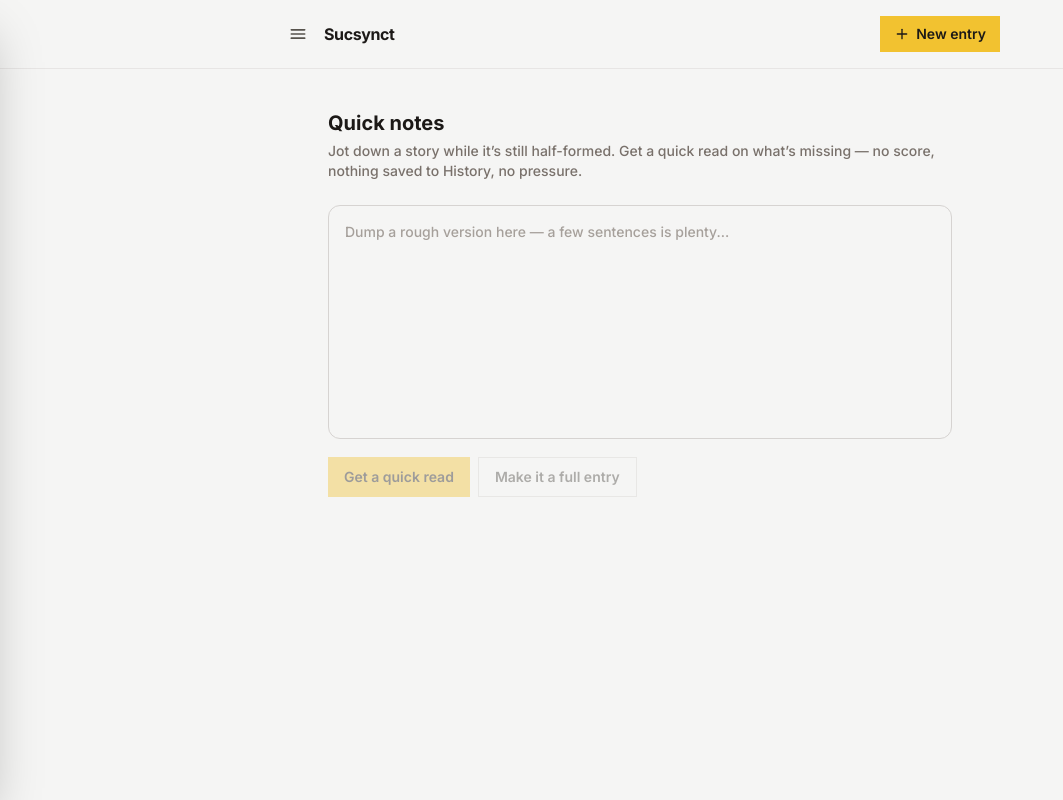
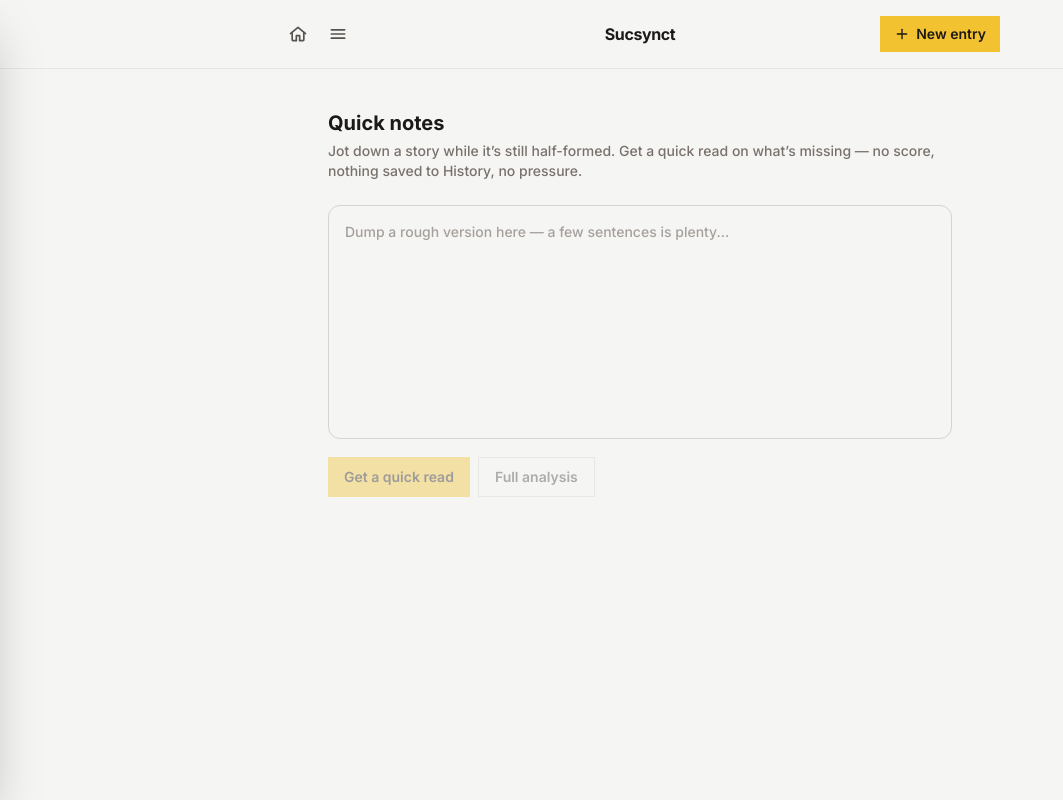
Before and after one commit to hjs-ah/sucsynct, a Next.js app: page /notes in a window 1280 px wide. Shown: the whole page, without its empty margins (0-1063 px from the left). Built offline with nearby package versions, Linux system fonts and the light colour scheme; no server answers.

Commit message:
Nav layout, Lite label, Full analysis, centered mode buttons
Co-Authored-By: Claude Sonnet 5.5 <noreply@anthropic.com>
Claude-Session: https://claude.ai/code/session_017quG5RZFPdWticGYSQjB2Y

```diff
--- a/src/app/new/page.tsx
+++ b/src/app/new/page.tsx
@@ -26,7 +26,7 @@ const NEW_ENTRY_TOUR: TourStep[] = [
   {
     targetId: "tour-analyzer-row",
     title: "How hard we grade",
-    body: "Supportive, Moderate, or Strict — tap to change it any time. It updates your preference everywhere, not just this entry.",
+    body: "Lite, Moderate, or Strict — tap to change it any time. It updates your preference everywhere, not just this entry.",
   },
   {
     targetId: "tour-submit-btn",
@@ -102,7 +102,7 @@ export default function NewEntryPage() {
 
   useEffect(() => {
     getPreferences().then((prefs) => setStrictness(prefs.analyzerStrictness));
-    // Pick up a draft handed off from /notes ("Make it a full entry"), if
+    // Pick up a draft handed off from /notes ("Full analysis"), if
     // there is one, then clear it so it doesn't resurface on a later visit.
     if (typeof window !== "undefined") {
       const draft = window.sessionStorage.getItem("sucsynct:draft-text");
@@ -445,7 +445,7 @@ export default function NewEntryPage() {
           <AnalyzerSelector value={strictness} onChange={handleStrictnessChange} className="w-full" />
         </div>
 
-        <div id="tour-mode-toggle" className="mb-5 flex gap-2">
+        <div id="tour-mode-toggle" className="mb-5 flex justify-center gap-2">
           {MODES.map((m) => (
             <button
               key={m.value}
--- a/src/app/notes/page.tsx
+++ b/src/app/notes/page.tsx
@@ -72,7 +72,7 @@ export default function NotesPage() {
             disabled={!text.trim()}
             className="flex h-10 items-center justify-center rounded-none border border-stone-300 px-4 text-sm font-semibold text-stone-700 hover:border-stone-400 disabled:cursor-not-allowed disabled:opacity-40 dark:border-stone-700 dark:text-stone-300"
           >
-            Make it a full entry
+            Full analysis
           </button>
         </div>
 
--- a/src/app/settings/page.tsx
+++ b/src/app/settings/page.tsx
@@ -24,7 +24,7 @@ const SETTINGS_TOUR: TourStep[] = [
   {
     targetId: "tour-analyzer-settings",
     title: "Tune the feedback",
-    body: "Supportive, Moderate, or Strict — this controls how hard the analyzer leans on every piece you submit.",
+    body: "Lite, Moderate, or Strict — this controls how hard the analyzer leans on every piece you submit.",
   },
 ];
 
--- a/src/components/nav-bar.tsx
+++ b/src/components/nav-bar.tsx
@@ -1,27 +1,36 @@
 import Link from "next/link";
 import { NavDrawer } from "@/components/nav-drawer";
-import { PlusIcon } from "@/components/icons";
+import { HomeIcon, PlusIcon } from "@/components/icons";
 
 export function NavBar() {
   return (
     <header className="border-b border-stone-200 dark:border-stone-800">
-      <div className="mx-auto flex max-w-3xl items-center justify-between gap-2 px-4 py-3 sm:px-6 sm:py-4">
-        <div className="flex items-center gap-2">
-          <NavDrawer />
+      <div className="mx-auto grid max-w-3xl grid-cols-[1fr_auto_1fr] items-center gap-2 px-4 py-3 sm:px-6 sm:py-4">
+        <div className="flex items-center gap-1">
           <Link
             href="/"
-            className="shrink-0 text-base font-bold tracking-tight text-stone-900 dark:text-stone-50"
+            title="Home"
+            aria-label="Home"
+            className="flex h-9 w-9 shrink-0 items-center justify-center rounded-none text-stone-600 transition-colors hover:bg-stone-100 dark:text-stone-300 dark:hover:bg-stone-800"
           >
-            Sucsynct
+            <HomeIcon className="h-5 w-5" />
           </Link>
+          <NavDrawer />
         </div>
+
+        <Link
+          href="/"
+          className="justify-self-center text-base font-bold tracking-tight text-stone-900 dark:text-stone-50"
+        >
+          Sucsynct
+        </Link>
 
         <Link
           id="tour-new-entry-btn"
           href="/new"
           title="New entry"
           aria-label="New entry"
-          className="flex h-9 shrink-0 items-center gap-1.5 rounded-none bg-brand-yellow px-3.5 text-sm font-semibold text-stone-900 transition-colors hover:bg-brand-yellow-dark"
+          className="flex h-9 shrink-0 items-center gap-1.5 justify-self-end rounded-none bg-brand-yellow px-3.5 text-sm font-semibold text-stone-900 transition-colors hover:bg-brand-yellow-dark"
         >
           <PlusIcon className="h-4 w-4 shrink-0" />
           <span className="hidden sm:inline">New entry</span>
--- a/src/lib/types.ts
+++ b/src/lib/types.ts
@@ -60,7 +60,7 @@ export interface Entry {
 export type AnalyzerStrictness = "supportive" | "moderate" | "strict";
 
 export const STRICTNESS_LABELS: Record<AnalyzerStrictness, string> = {
-  supportive: "Supportive",
+  supportive: "Lite",
   moderate: "Moderate",
   strict: "Strict",
 };
```
